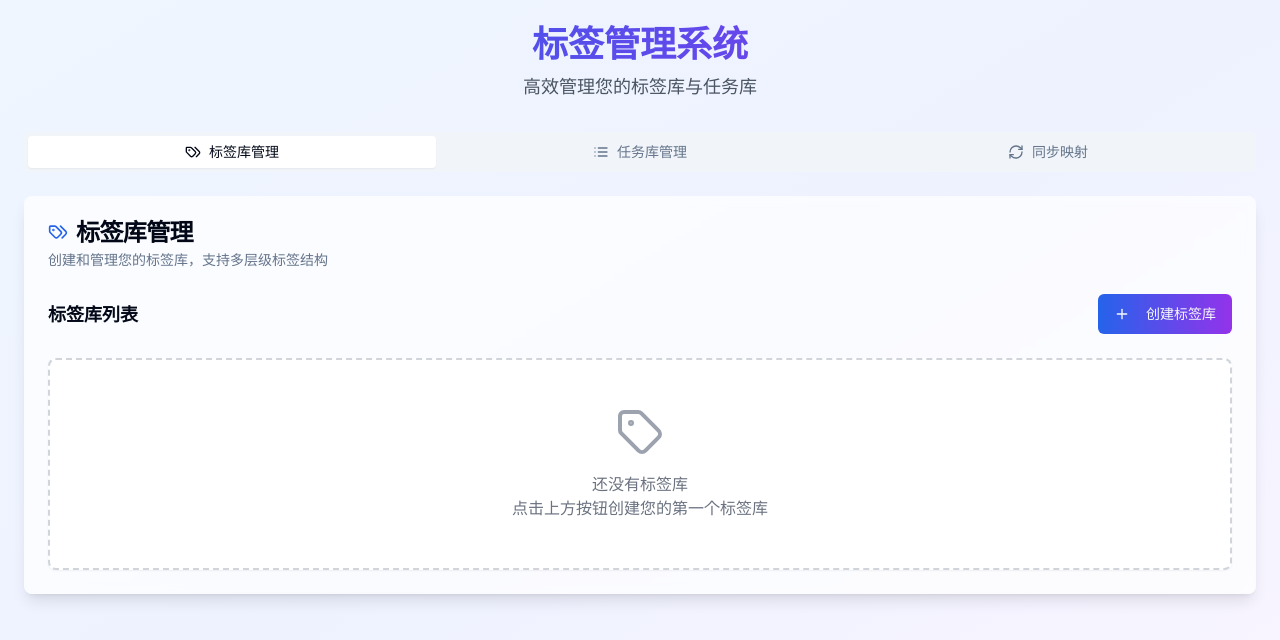
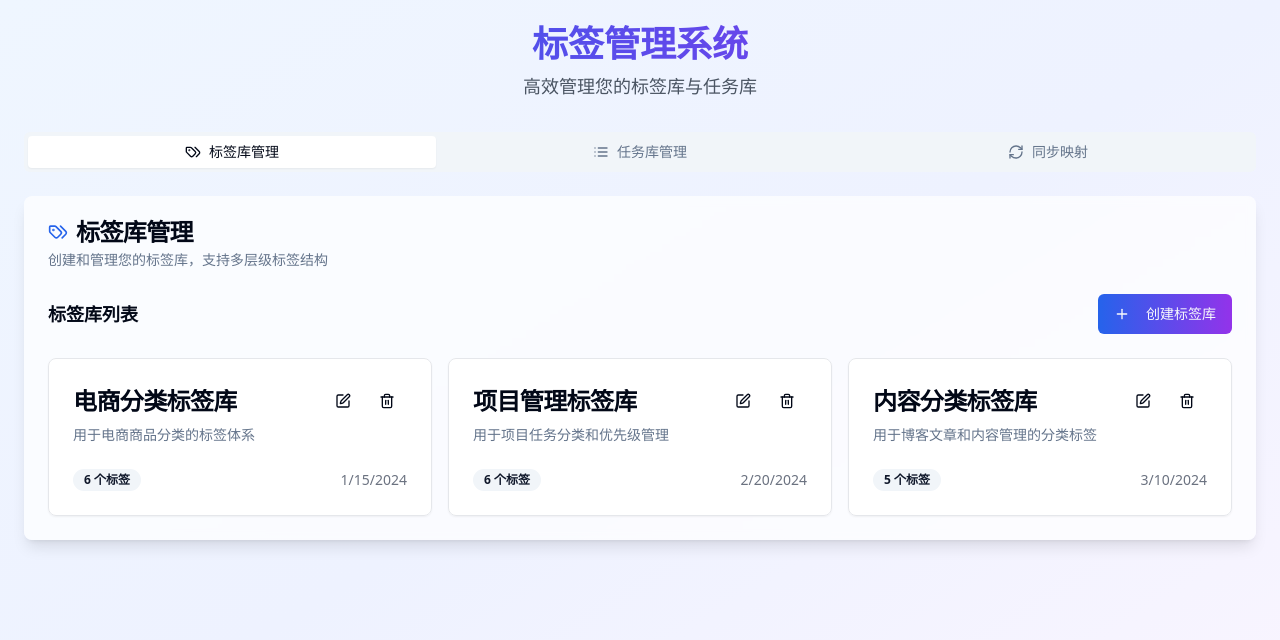
Before and after one commit to monazhu529/cascade-tag-orchestrator, a React (Vite) app: page / in a window 1280 px wide. Shown: the top 640 px of the page. Built offline with nearby package versions, Linux system fonts and the light colour scheme.

Commit message:
Feat: Add mock data generation
Adds functionality to generate mock data for tag libraries and tags.

```diff
--- a/src/pages/Index.tsx
+++ b/src/pages/Index.tsx
@@ -1,3 +1,4 @@
+
 import { useState } from "react";
 import { Button } from "@/components/ui/button";
 import { Card, CardContent, CardDescription, CardHeader, CardTitle } from "@/components/ui/card";
@@ -33,9 +34,176 @@ export interface TaskLibrary {
   createdAt: Date;
 }
 
+// 创建示例标签库数据
+const createSampleData = (): { tagLibraries: TagLibrary[], taskLibraries: TaskLibrary[] } => {
+  const sampleTagLibraries: TagLibrary[] = [
+    {
+      id: "tag-lib-1",
+      name: "电商分类标签库",
+      description: "用于电商商品分类的标签体系",
+      createdAt: new Date("2024-01-15"),
+      tags: [
+        {
+          id: "tag-1",
+          key: "category_electronics",
+          name: "电子产品",
+          level: 1
+        },
+        {
+          id: "tag-2",
+          key: "category_electronics_phone",
+          name: "手机",
+          level: 2,
+          parentId: "tag-1"
+        },
+        {
+          id: "tag-3",
+          key: "category_electronics_laptop",
+          name: "笔记本电脑",
+          level: 2,
+          parentId: "tag-1"
+        },
+        {
+          id: "tag-4",
+          key: "category_clothing",
+          name: "服装",
+          level: 1
+        },
+        {
+          id: "tag-5",
+          key: "category_clothing_mens",
+          name: "男装",
+          level: 2,
+          parentId: "tag-4"
+        },
+        {
+          id: "tag-6",
+          key: "category_clothing_womens",
+          name: "女装",
+          level: 2,
+          parentId: "tag-4"
+        }
+      ]
+    },
+    {
+      id: "tag-lib-2",
+      name: "项目管理标签库",
+      description: "用于项目任务分类和优先级管理",
+      createdAt: new Date("2024-02-20"),
+      tags: [
+        {
+          id: "tag-7",
+          key: "priority_high",
+          name: "高优先级",
+          level: 1
+        },
+        {
+          id: "tag-8",
+          key: "priority_medium",
+          name: "中优先级",
+          level: 1
+        },
+        {
+          id: "tag-9",
+          key: "priority_low",
+          name: "低优先级",
+          level: 1
+        },
+        {
+          id: "tag-10",
+          key: "status_todo",
+          name: "待处理",
+          level: 1
+        },
+        {
+          id: "tag-11",
+          key: "status_progress",
+          name: "进行中",
+          level: 1
+        },
+        {
+          id: "tag-12",
+          key: "status_done",
+          name: "已完成",
+          level: 1
+        }
+      ]
+    },
+    {
+      id: "tag-lib-3",
+      name: "内容分类标签库",
+      description: "用于博客文章和内容管理的分类标签",
+      createdAt: new Date("2024-03-10"),
+      tags: [
+        {
+          id: "tag-13",
+          key: "content_tech",
+          name: "技术",
+          level: 1
+        },
+        {
+          id: "tag-14",
+          key: "content_tech_frontend",
+          name: "前端开发",
+          level: 2,
+          parentId: "tag-13"
+        },
+        {
+          id: "tag-15",
+          key: "content_tech_backend",
+          name: "后端开发",
+          level: 2,
+          parentId: "tag-13"
+        },
+        {
+          id: "tag-16",
+          key: "content_lifestyle",
+          name: "生活方式",
+          level: 1
+        },
+        {
+          id: "tag-17",
+          key: "content_business",
+          name: "商业",
+          level: 1
+        }
+      ]
+    }
+  ];
+
+  const sampleTaskLibraries: TaskLibrary[] = [
+    {
+      id: "task-lib-1",
+      name: "电商平台任务库",
+      description: "管理电商平台的各类任务和工作流",
+      connectedTagLibraryId: "tag-lib-1",
+      tagMappings: {
+        "category_electronics": "电子产品类任务",
+        "category_clothing": "服装类任务"
+      },
+      createdAt: new Date("2024-01-20")
+    },
+    {
+      id: "task-lib-2",
+      name: "开发团队任务库",
+      description: "软件开发团队的项目任务管理",
+      connectedTagLibraryId: "tag-lib-2",
+      tagMappings: {
+        "priority_high": "紧急任务",
+        "status_todo": "待开发",
+        "status_progress": "开发中"
+      },
+      createdAt: new Date("2024-02-25")
+    }
+  ];
+
+  return { tagLibraries: sampleTagLibraries, taskLibraries: sampleTaskLibraries };
+};
+
 const Index = () => {
-  const [tagLibraries, setTagLibraries] = useState<TagLibrary[]>([]);
-  const [taskLibraries, setTaskLibraries] = useState<TaskLibrary[]>([]);
+  const sampleData = createSampleData();
+  const [tagLibraries, setTagLibraries] = useState<TagLibrary[]>(sampleData.tagLibraries);
+  const [taskLibraries, setTaskLibraries] = useState<TaskLibrary[]>(sampleData.taskLibraries);
 
   return (
     <div className="min-h-screen bg-gradient-to-br from-blue-50 via-indigo-50 to-purple-50">
```
